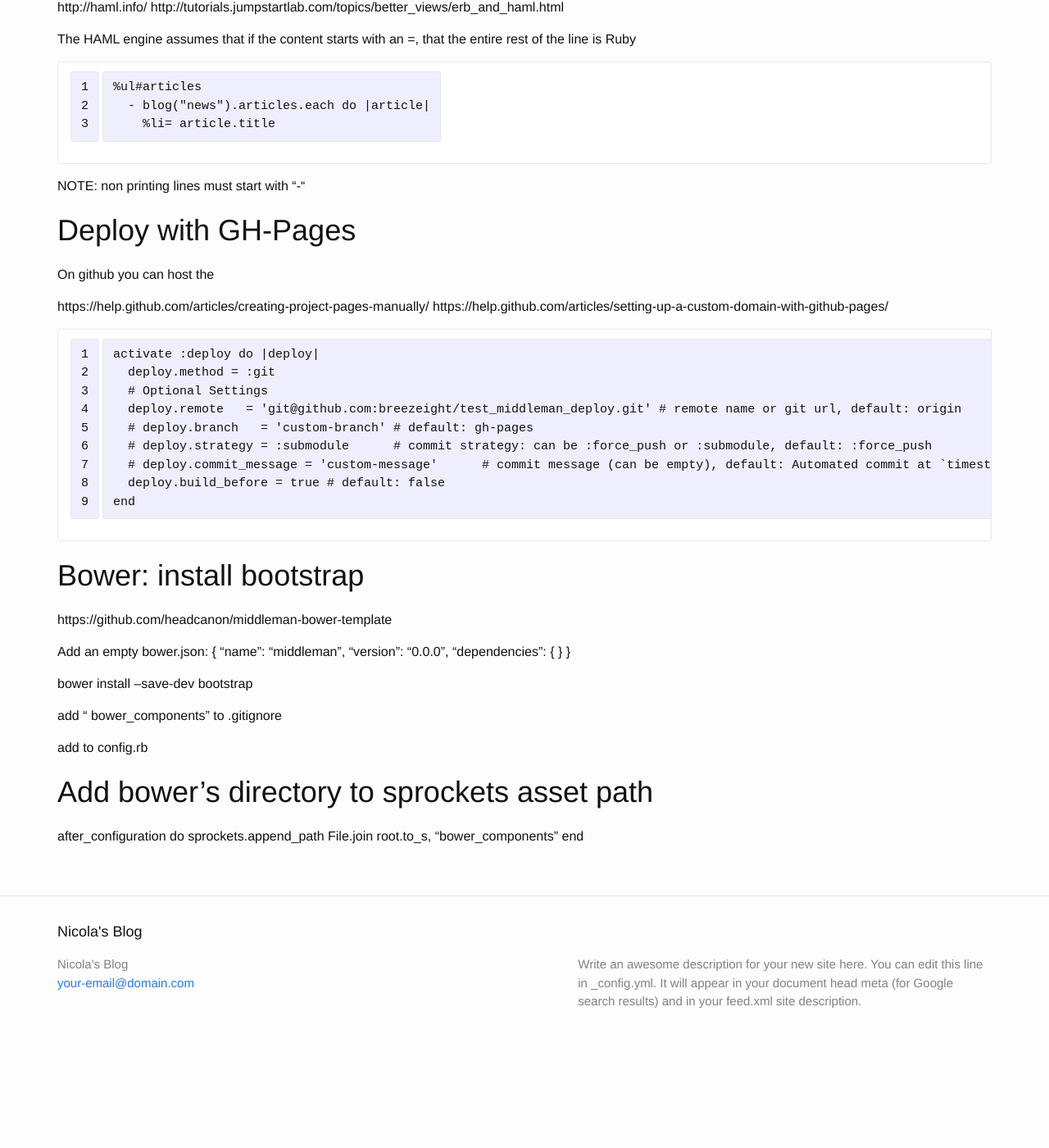
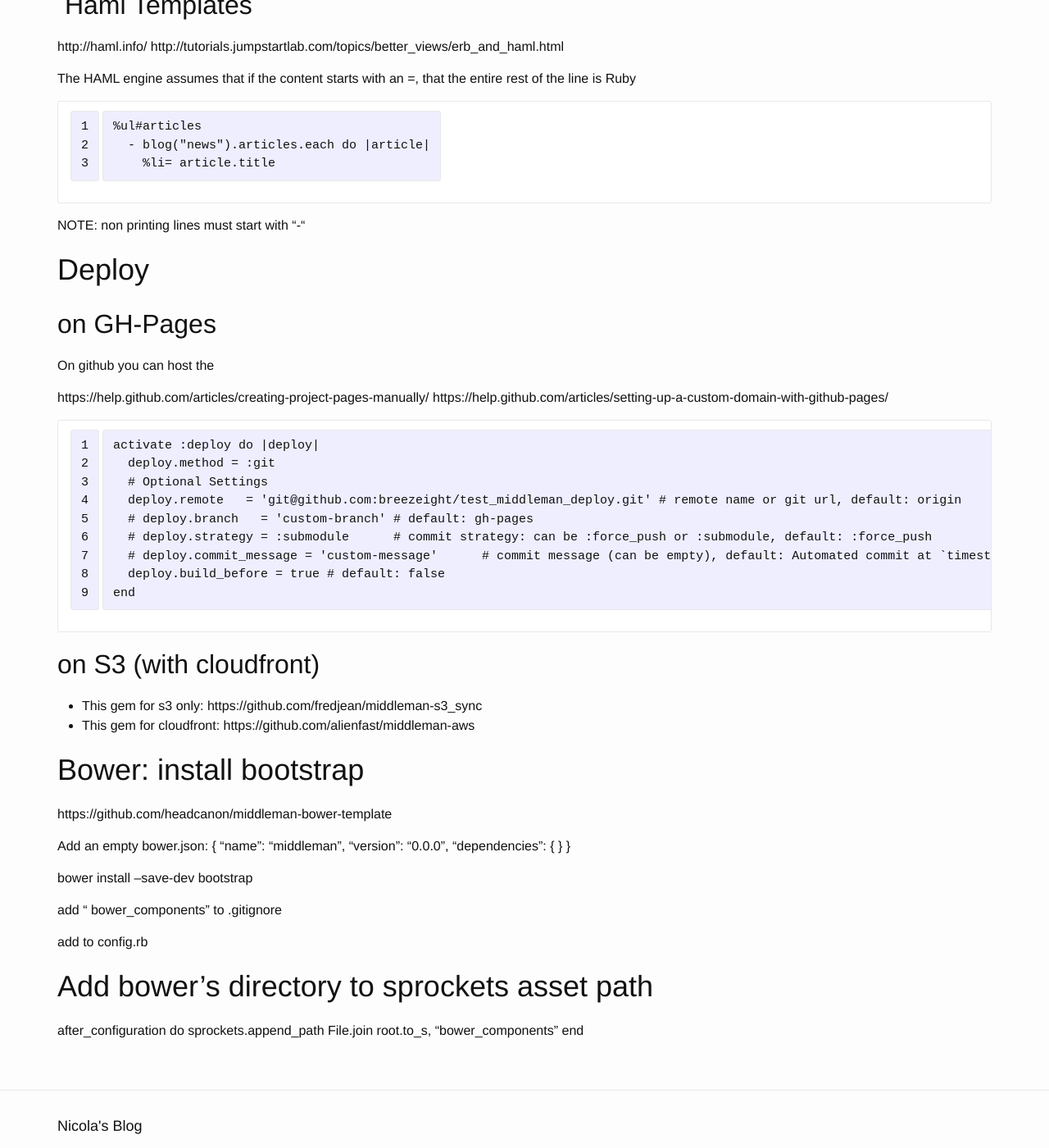
Before and after one commit to breezeight/nicola_blog, a Jekyll site: the page built from _guides/html_middleman.markdown, in a window 1280 px wide and 1400 px high, scrolled down 10007 px. Shown: the whole window at 82% size. Built offline with Jekyll 4.4.1, drawn with Linux system fonts in a browser that asks for light colours; before the commit the page ends 11300 px from its top, so only the background shows below that; some of the changed text lies outside the part shown.

Commit message:
middleman deploy

```diff
--- a/_guides/html_middleman.markdown
+++ b/_guides/html_middleman.markdown
@@ -354,7 +354,9 @@
 
 
 
-# Deploy with GH-Pages
+# Deploy
+
+## on GH-Pages
 
 On github you can host the
 
@@ -372,6 +374,13 @@
   deploy.build_before = true # default: false
 end
 ~~~
+
+## on S3 (with cloudfront)
+
+
+* This gem for s3 only: https://github.com/fredjean/middleman-s3_sync
+* This gem for cloudfront:  https://github.com/alienfast/middleman-aws
+
 
 # Bower: install bootstrap
 
```
